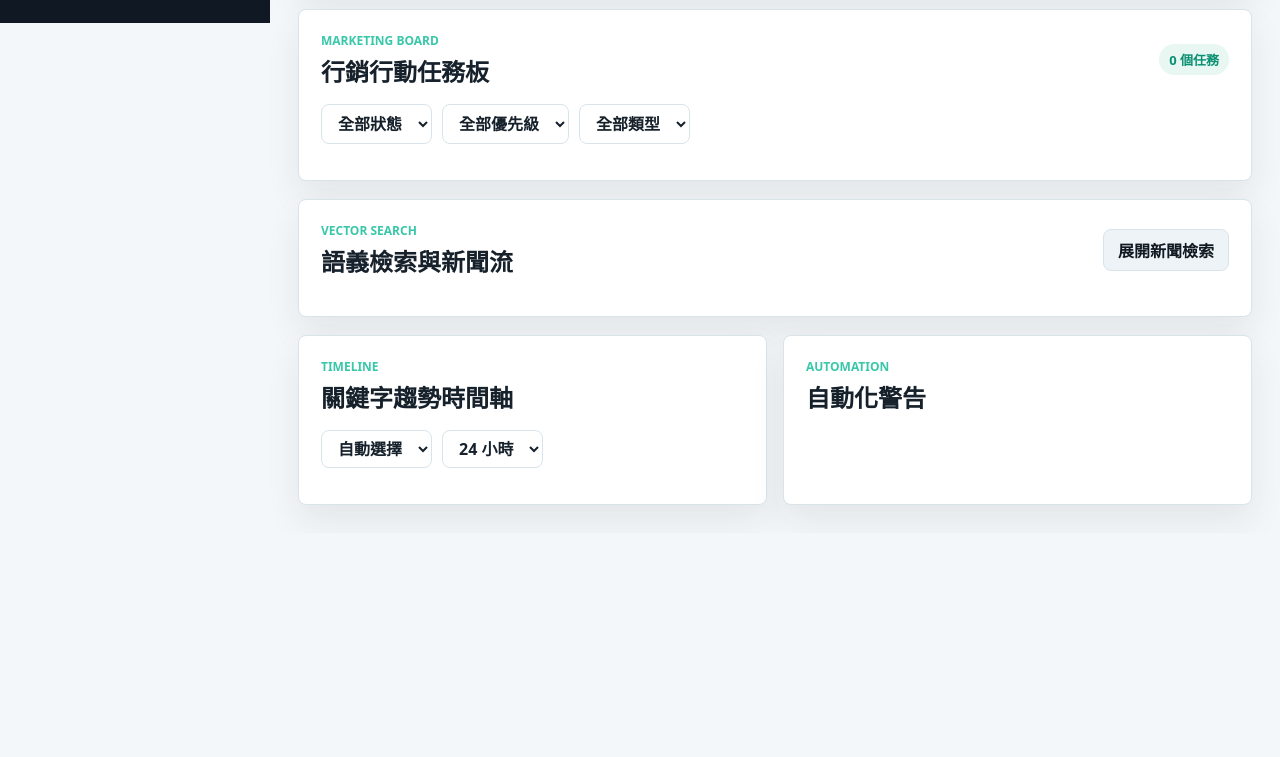
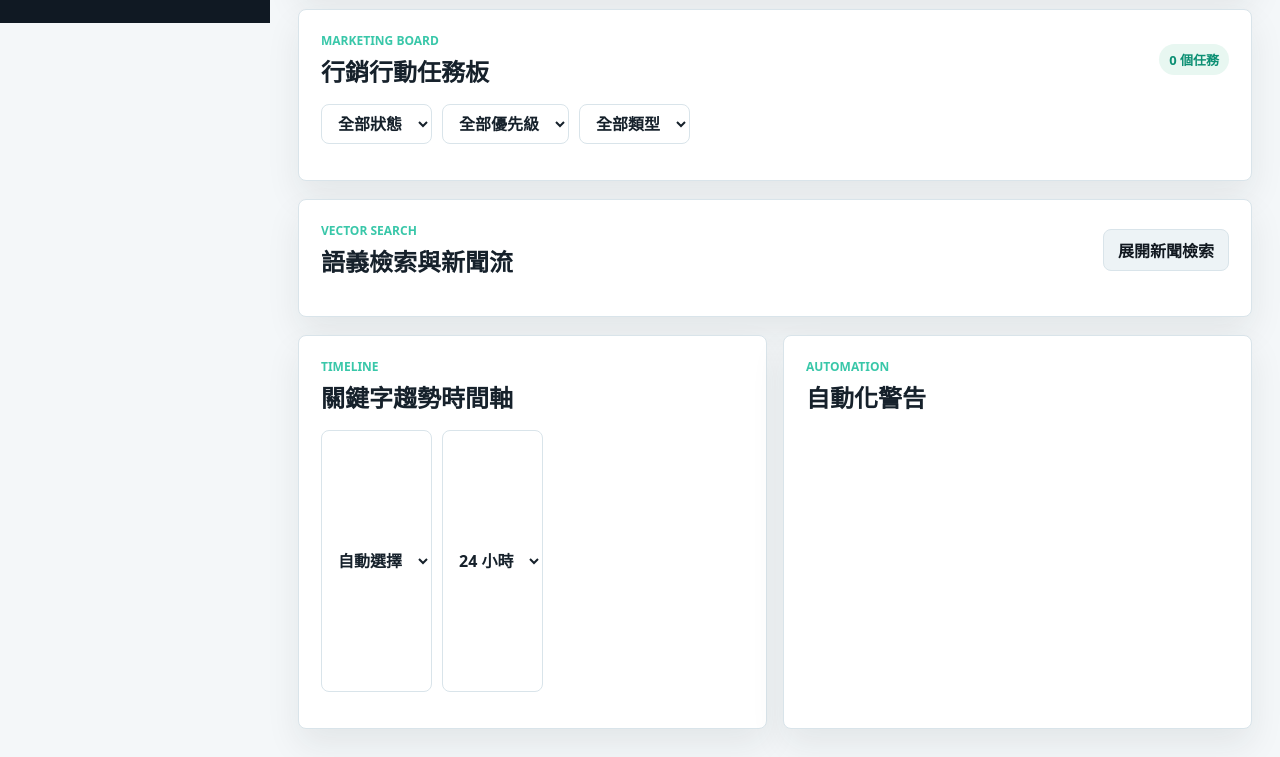
Before and after one commit to Zencapolo/news-war-room, a website: page public/index.html in a window 1280 px wide. Shown: the part 777-1534 px from the top of the page. Before the commit the page ends 1310 px from the top, so only its background shows below. Drawn offline with Linux system fonts and the light colour scheme; no server answers.

Commit message:
Match trend and alert panel heights

```diff
--- a/public/index.html
+++ b/public/index.html
@@ -196,7 +196,7 @@
         </section>
 
         <section class="split-grid" id="alerts">
-          <article class="panel">
+          <article class="panel timeline-panel">
             <div class="section-heading compact">
               <div>
                 <p class="eyebrow">Timeline</p>
--- a/public/styles.css
+++ b/public/styles.css
@@ -1387,15 +1387,20 @@ summary {
   white-space: nowrap;
 }
 
+#alerts .panel {
+  min-height: 394px;
+  max-height: 394px;
+}
+
+.timeline-panel,
 .automation-panel {
   display: grid;
   grid-template-rows: auto minmax(0, 1fr);
-  max-height: 394px;
-}
-
+}
+
+.timeline-panel .timeline,
 .automation-panel .alert-list {
   min-height: 0;
-  max-height: 282px;
   overflow-y: auto;
   padding-right: 4px;
 }
```
